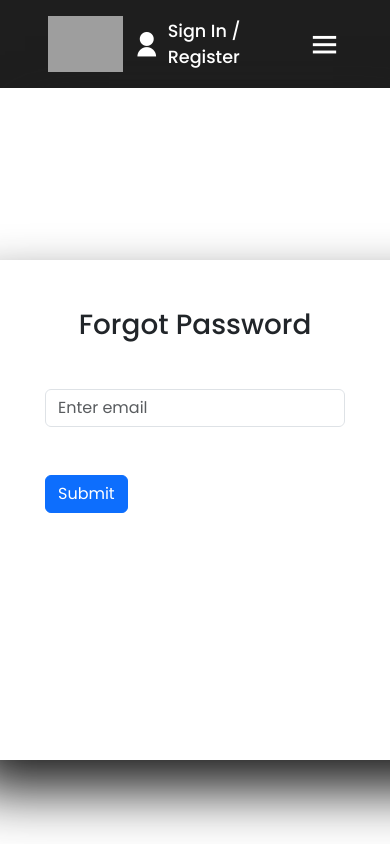
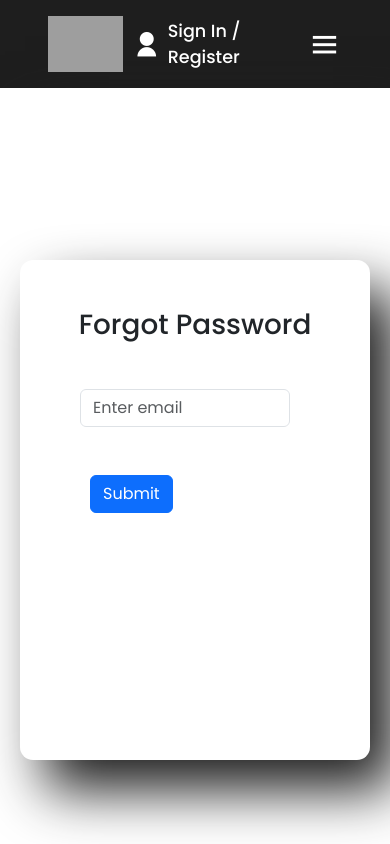
Before and after one commit to AyushTripathi12103634/squad_script, a React (Create React App) app in the folder client/: page /forgotpassword in a window 390 px wide. Shown: the top 844 px of the page. Built offline with nearby package versions, Linux system fonts and the light colour scheme; grey boxes are pictures that could not be loaded.

Commit message:
added responsiveness to forgot password page

```diff
--- a/client/src/Pages/FogotPassword.css
+++ b/client/src/Pages/FogotPassword.css
@@ -24,3 +24,17 @@
 .forgotsubmit{
     transform: translateX(20%);
 }
+@media (max-width: 576px){
+    .forgotpassward_background{
+        width: 400px;
+    }
+    .forgotform input{
+        position: relative;
+        left: -10px;
+    }
+}
+@media (max-width: 414px){
+    .forgotpassward_background{
+        width: 350px;
+    }
+}
```
